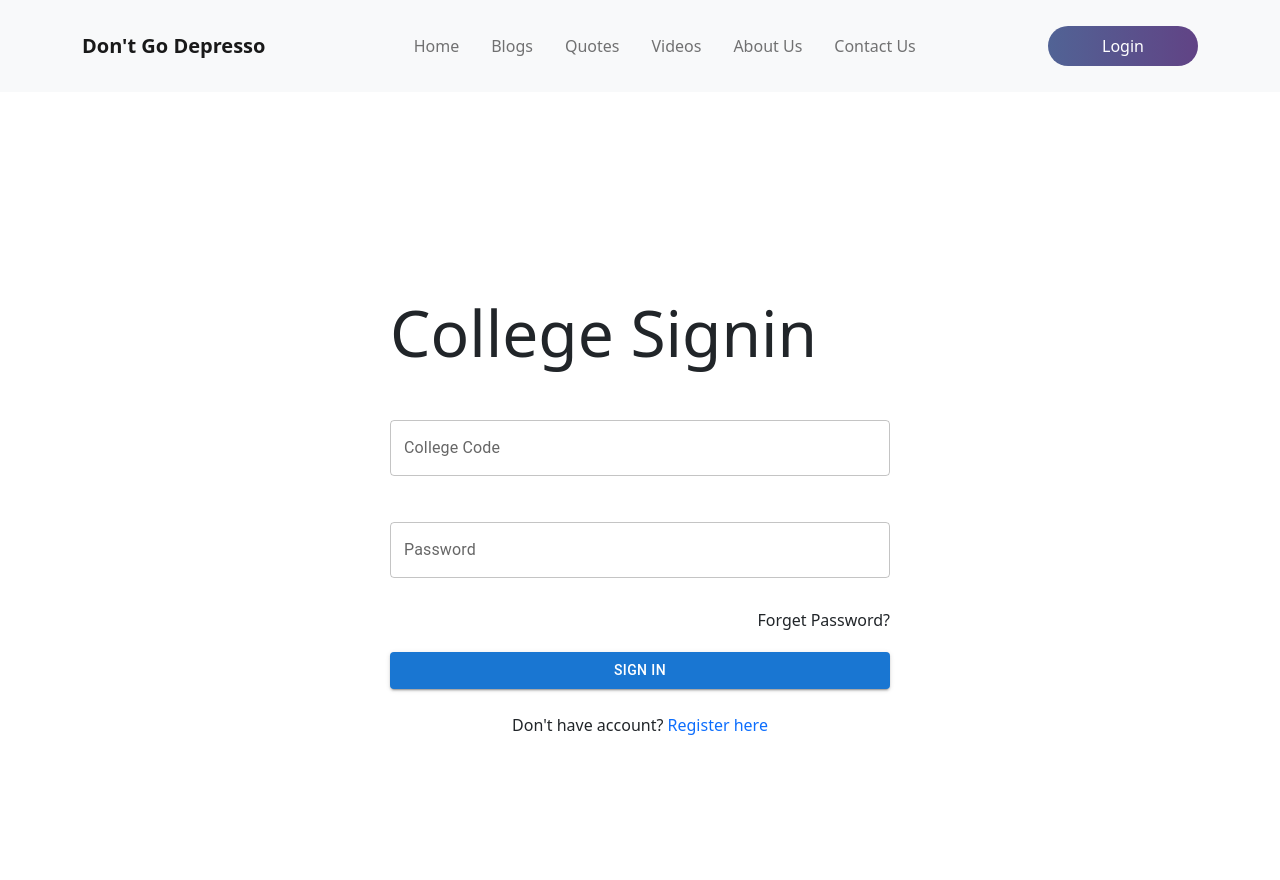
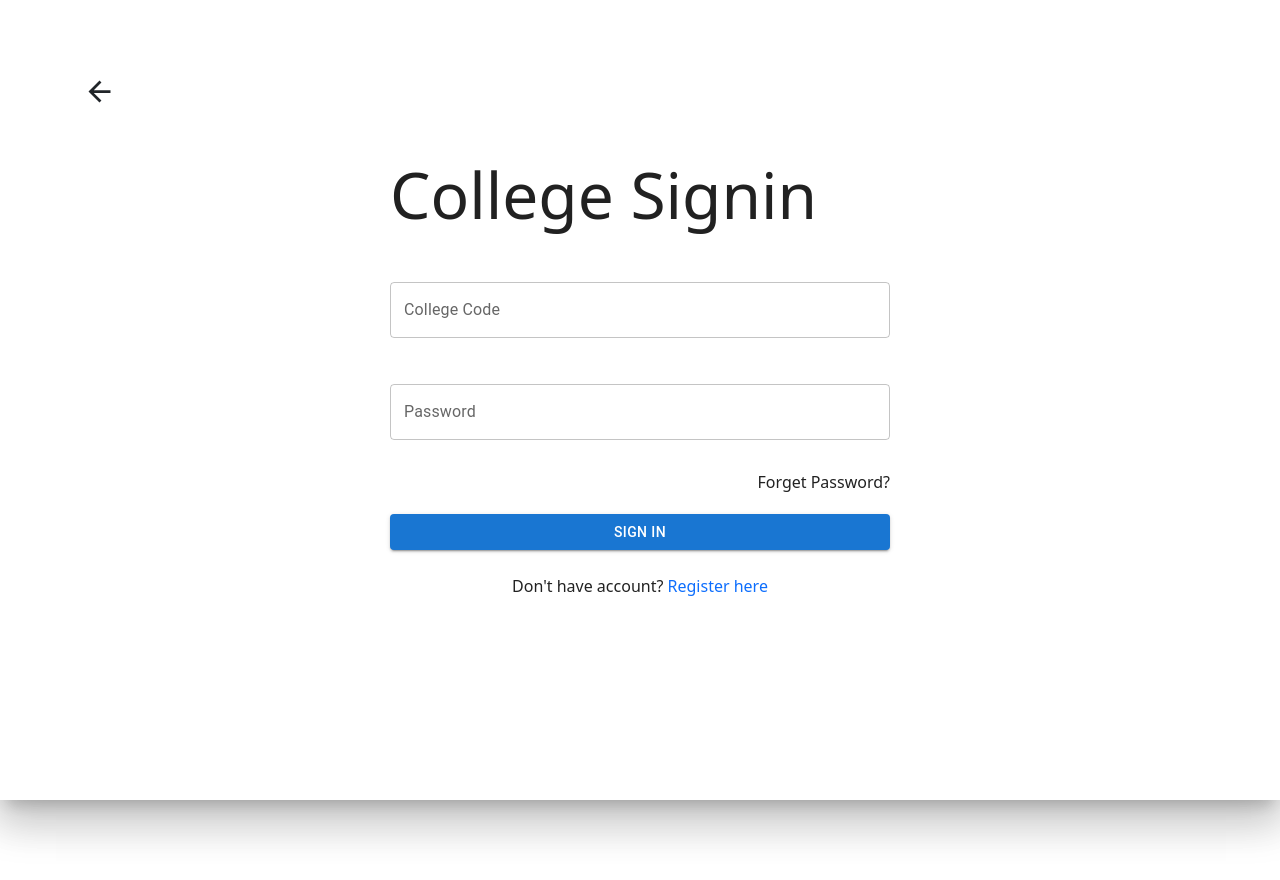
Before and after one commit to aftabMansoori/Don-t-Go-Depresso-Frontend, a React (Create React App) app: page /college/signin in a window 1280 px wide. Shown: the top 880 px of the page. After the commit the page ends 800 px from the top, so only its background shows below. Built offline with nearby package versions, Linux system fonts and the light colour scheme; no server answers.

Commit message:
Updated the full page UI of College Signin nd signup page

```diff
--- a/src/Pages/College/CollegeSignin/CollegeSignin.jsx
+++ b/src/Pages/College/CollegeSignin/CollegeSignin.jsx
@@ -5,6 +5,7 @@ import toast, { Toaster } from "react-hot-toast";
 import { Link } from "react-router-dom";
 
 import { TextField, Button, Dialog } from "@mui/material";
+import ArrowBackIcon from "@mui/icons-material/ArrowBack";
 
 import styles from "./CollegeSignin.module.scss";
 
@@ -14,15 +15,7 @@ export default function CollegeSignin() {
   const [collegeCode, setCollegeCode] = useState();
   const [password, setPassword] = useState();
   const [loading, setLoading] = useState(false);
-  const [open, setOpen] = React.useState(false);
-
-  const handleClickOpen = () => {
-    setOpen(true);
-  };
-
-  const handleClose = () => {
-    setOpen(false);
-  };
+  const [open, setOpen] = useState(true);
 
   const handleSubmit = (e) => {
     e.preventDefault();
@@ -58,8 +51,26 @@ export default function CollegeSignin() {
     setLoading(false);
   };
 
+  const handleBack = () => {
+    setOpen(false);
+    history.push("/");
+  };
+
   return (
+    <Dialog
+      open={open}
+      fullScreen={open}
+      maxWidth={"100vw"}
+      fullWidth={"100vw"}
+    >
       <div className={styles.parent}>
+        <div className="container my-5">
+          <ArrowBackIcon
+            fontSize="large"
+            className="btn p-0 m-0"
+            onClick={() => handleBack()}
+          />
+        </div>
         <div className={styles.signinForm}>
           <h1>College Signin</h1>
           <div>
@@ -104,5 +115,6 @@ export default function CollegeSignin() {
         </div>
         <Toaster position="top-right" />
       </div>
+    </Dialog>
   );
 }
--- a/src/Pages/College/CollegeSignin/CollegeSignin.module.scss
+++ b/src/Pages/College/CollegeSignin/CollegeSignin.module.scss
@@ -1,11 +1,10 @@
 .parent {
-  min-height: 100vh;
+  min-height: 80vh;
   width: 100%;
   display: flex;
   flex-direction: column;
   align-items: center;
   justify-content: center;
-  margin: 2rem 0;
 }
 
 .signinForm {
--- a/src/Pages/College/CollegeSignup/CollegeSignup.jsx
+++ b/src/Pages/College/CollegeSignup/CollegeSignup.jsx
@@ -1,11 +1,13 @@
 import React, { useState } from "react";
 import { useDispatch, useSelector } from "react-redux";
+import { Link } from "react-router-dom";
 import { useHistory } from "react-router";
 // import { collegeRegister } from "../../../redux/action/collegeAction";
 import { axiosConfig } from "../../../utils/axiosConfig";
 import toast, { Toaster } from "react-hot-toast";
 
-import { TextField, Button } from "@mui/material";
+import { TextField, Button, Dialog } from "@mui/material";
+import ArrowBackIcon from "@mui/icons-material/ArrowBack";
 
 import styles from "./CollegeSignup.module.scss";
 
@@ -23,6 +25,7 @@ export default function CollegeSignup() {
     collegeLocation: "",
   });
   const [loading, setLoading] = useState(false);
+  const [open, setOpen] = useState(true);
 
   const handleSubmit = (e) => {
     e.preventDefault();
@@ -42,8 +45,26 @@ export default function CollegeSignup() {
       });
   };
 
+  const handleBack = () => {
+    setOpen(false);
+    history.push("/");
+  };
+
   return (
+    <Dialog
+      open={open}
+      fullScreen={open}
+      maxWidth={"100vw"}
+      fullWidth={"100vw"}
+    >
       <div className={styles.parent}>
+        <div className="container my-5">
+          <ArrowBackIcon
+            fontSize="large"
+            className="btn p-0 m-0"
+            onClick={() => handleBack()}
+          />
+        </div>
         <h1 className="mb-5">CollegeSignup</h1>
         <div className={styles.signupForm}>
           <div>
@@ -142,7 +163,14 @@ export default function CollegeSignup() {
             Sign Up
           </Button>
         </div>
+        <div className="text-center mt-4">
+          <p>
+            Already have an account?
+            <Link to="/college/signin"> Login here</Link>
+          </p>
+        </div>
         <Toaster position="top-right" />
       </div>
+    </Dialog>
   );
 }
--- a/src/Pages/College/CollegeSignup/CollegeSignup.module.scss
+++ b/src/Pages/College/CollegeSignup/CollegeSignup.module.scss
@@ -1,5 +1,5 @@
 .parent {
-  min-height: 100vh;
+  // min-height: 100vh;
   width: 100%;
   display: flex;
   flex-direction: column;
```
Lines whose indentation alone changed are shown as unchanged.
